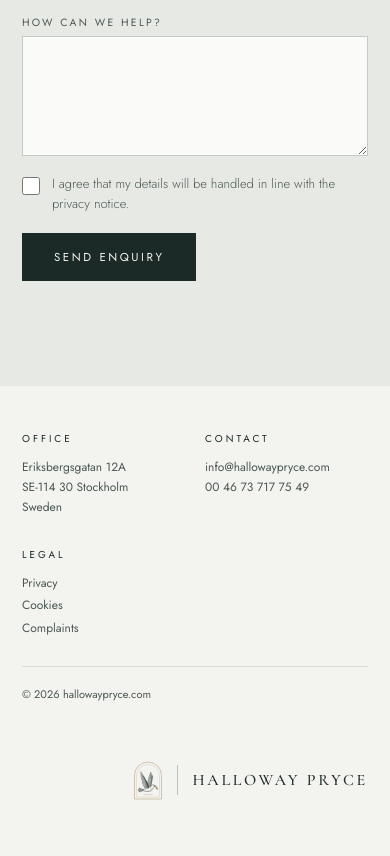
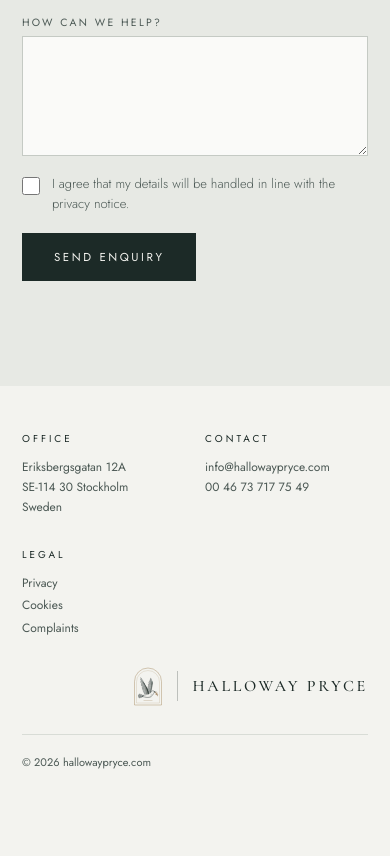
Before and after one commit to HenrikGrunden/hallowaypryce, a website: page index.html in a window 390 px wide. Shown: the part 2112-2968 px from the top of the page. After the commit the page ends 2940 px from the top, so only its background shows below. Drawn offline with nearby package versions, Linux system fonts and the light colour scheme.

Commit message:
Footerloggan i samma rad som footerrubrikerna
Loggan flyttas in i footerns kolumnrad, högerställd i höjd med
OFFICE, CONTACT och LEGAL. På mobil ligger den högerställd på egen rad.

Co-Authored-By: Claude Opus 5.5 <noreply@anthropic.com>
Claude-Session: https://claude.ai/code/session_01PeMkiZMufHpKx8yMA3tU1F

```diff
--- a/index.html
+++ b/index.html
@@ -123,12 +123,13 @@ input:focus,select:focus,textarea:focus{border-color:var(--ink);outline:none;box
 form.sent .fields{display:none}
 
 /* Footer */
-.foot-brand{display:flex;justify-content:flex-end;padding-top:24px;padding-bottom:max(56px,env(safe-area-inset-bottom))}
-.site-footer{display:flex;flex-direction:column;gap:28px;padding-top:44px;padding-bottom:32px;font-family:var(--sans);font-size:12px;line-height:1.7;color:var(--muted)}
+.site-footer{display:flex;flex-direction:column;gap:28px;padding-top:44px;padding-bottom:max(56px,env(safe-area-inset-bottom));font-family:var(--sans);font-size:12px;line-height:1.7;color:var(--muted)}
 .site-footer p{margin:0}
 .site-footer a{color:var(--muted);text-decoration:none}
 .site-footer a:hover{color:var(--ink)}
-.foot-cols{display:grid;grid-template-columns:repeat(3,minmax(0,220px));gap:48px}
+.foot-cols{display:grid;grid-template-columns:repeat(3,minmax(0,220px)) minmax(0,1fr);gap:48px}
+.foot-lockup{justify-self:end;align-self:start;white-space:nowrap}
+.foot-lockup .word{font-family:var(--serif)}
 .foot-col{display:flex;flex-direction:column;gap:2px}
 .foot-col address{font-style:normal}
 .foot-label{font-size:10px;letter-spacing:.3em;color:var(--ink);margin-bottom:8px!important}
@@ -160,6 +161,7 @@ form.sent .fields{display:none}
   .contact{padding-top:64px;padding-bottom:64px}
   .row{grid-template-columns:minmax(0,1fr)}
   .foot-cols{grid-template-columns:repeat(2,minmax(0,1fr));gap:28px 20px}
+  .foot-lockup{grid-column:1/-1}
 }
 @media (prefers-reduced-motion:reduce){html{scroll-behavior:auto}.btn{transition:none}}
 </style>
@@ -271,16 +273,14 @@ form.sent .fields{display:none}
       <a href="/cookies">Cookies</a>
       <a href="/complaints">Complaints</a>
     </nav>
+    <a class="lockup foot-lockup" href="/" aria-label="Halloway Pryce, back to top">
+      <img src="/assets/emblem.svg" alt="" width="30" height="40">
+      <span class="divider" aria-hidden="true"></span>
+      <span class="word">HALLOWAY PRYCE</span>
+    </a>
   </div>
   <p class="foot-copy">© <span id="year">2026</span> hallowaypryce.com</p>
 </footer>
-<div class="foot-brand wrap">
-  <a class="lockup" href="/" aria-label="Halloway Pryce, back to top">
-    <img src="/assets/emblem.svg" alt="" width="30" height="40">
-    <span class="divider" aria-hidden="true"></span>
-    <span class="word">HALLOWAY PRYCE</span>
-  </a>
-</div>
 
 <script>
 (function(){
```
